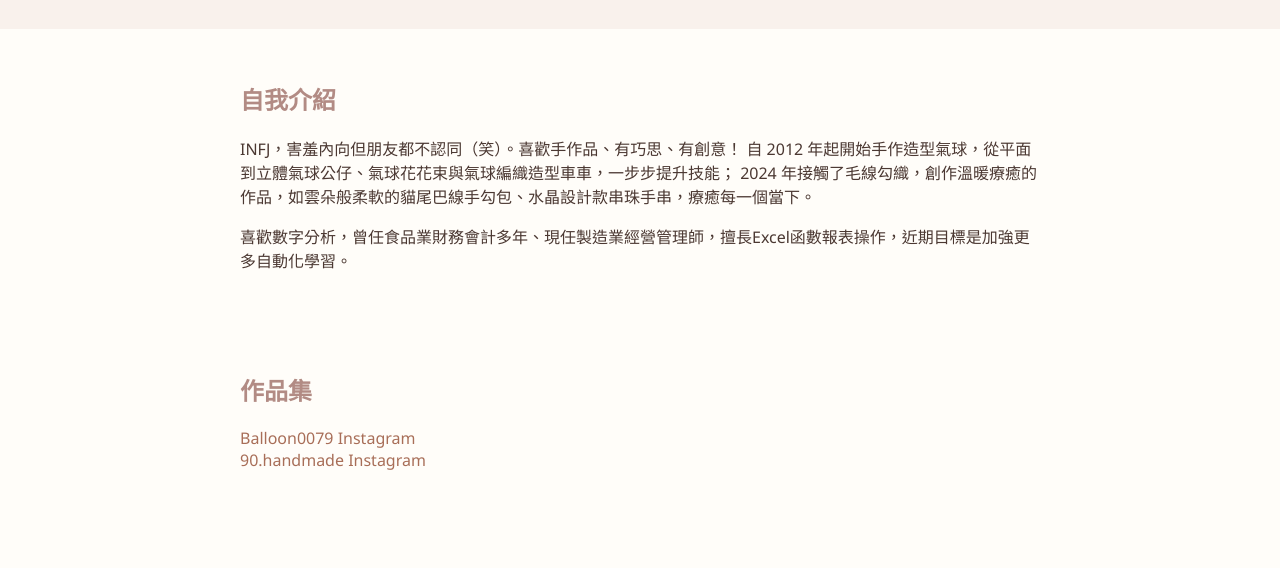
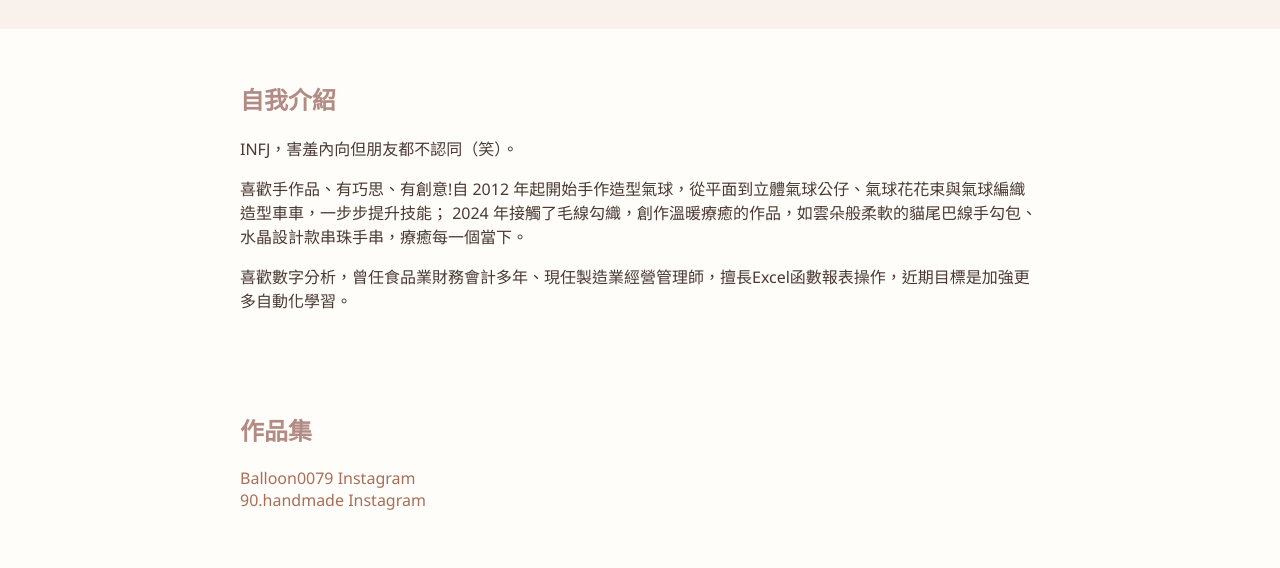
Before and after one commit to chiachiapupu/Jolene, a plain HTML site: page index.html in a window 1280 px wide. Shown: the part 170-738 px from the top of the page. Drawn offline with Linux system fonts and the light colour scheme.

Commit message:
Update index.html

```diff
--- a/index.html
+++ b/index.html
@@ -3,7 +3,7 @@
 <html lang="zh-Hant">
 <head>
     <meta charset="UTF-8">
-    <title>Jolene 的手作世界</title>
+    <title>關於 JOLENE </title>
     <style>
         body {
             margin: 0;
@@ -90,8 +90,8 @@
 
     <section>
         <h2>自我介紹</h2>
-        <p>INFJ，害羞內向但朋友都不認同（笑）。喜歡手作品、有巧思、有創意！
-        自 2012 年起開始手作造型氣球，從平面到立體氣球公仔、氣球花花束與氣球編織造型車車，一步步提升技能；
+        <p>INFJ，害羞內向但朋友都不認同（笑）。
+        <p>喜歡手作品、有巧思、有創意!自 2012 年起開始手作造型氣球，從平面到立體氣球公仔、氣球花花束與氣球編織造型車車，一步步提升技能；
         2024 年接觸了毛線勾織，創作溫暖療癒的作品，如雲朵般柔軟的貓尾巴線手勾包、水晶設計款串珠手串，療癒每一個當下。</p>
         <p>喜歡數字分析，曾任食品業財務會計多年、現任製造業經營管理師，擅長Excel函數報表操作，近期目標是加強更多自動化學習。</p>
     </section>
```
